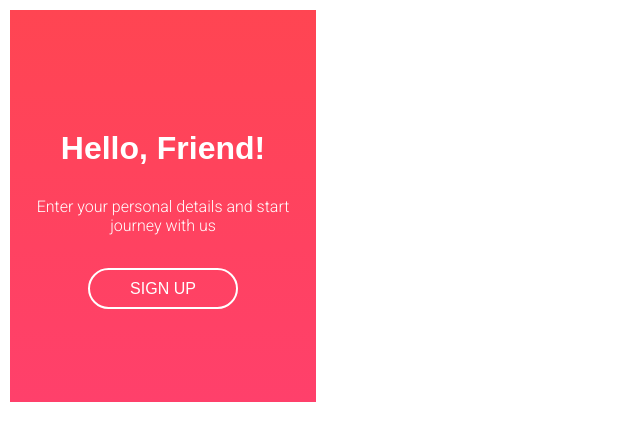
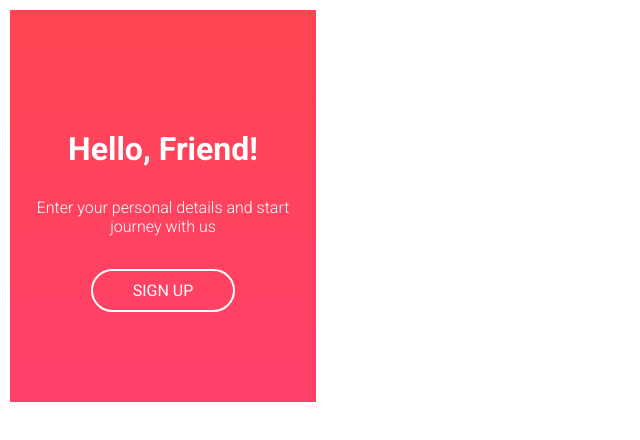
Before and after one commit to HaniaAkymen/Front-end, a plain HTML site: page Home_work3/index.html in a window 1280 px wide. Shown: the whole page, without its empty margins (0-640 px from the left). Drawn offline with Linux system fonts and the light colour scheme.

Commit message:
Update index.html

```diff
--- a/Home_work3/index.html
+++ b/Home_work3/index.html
@@ -14,11 +14,6 @@
             padding: 0;
         }
 
-        body {
-
-            font-family: Arial, Helvetica, sans-serif;
-        }
-
         h1 {
             color: white;
             margin: 10px auto;
@@ -31,7 +26,6 @@
             margin-bottom: 45px;
             color: white;
             font-weight: 300;
-            font-family: 'Roboto', sans-serif;
         }
 
         div {
@@ -41,6 +35,7 @@
             #ff406b);
             text-align: center;
             margin: 0px 10px;
+            font-family: 'Roboto', sans-serif;
         }
 
         a {
@@ -70,7 +65,7 @@
          journey with us
          </p>
 
-        <a href="">
+        <a href="#">
                 SIGN UP
         </a>
 
```
